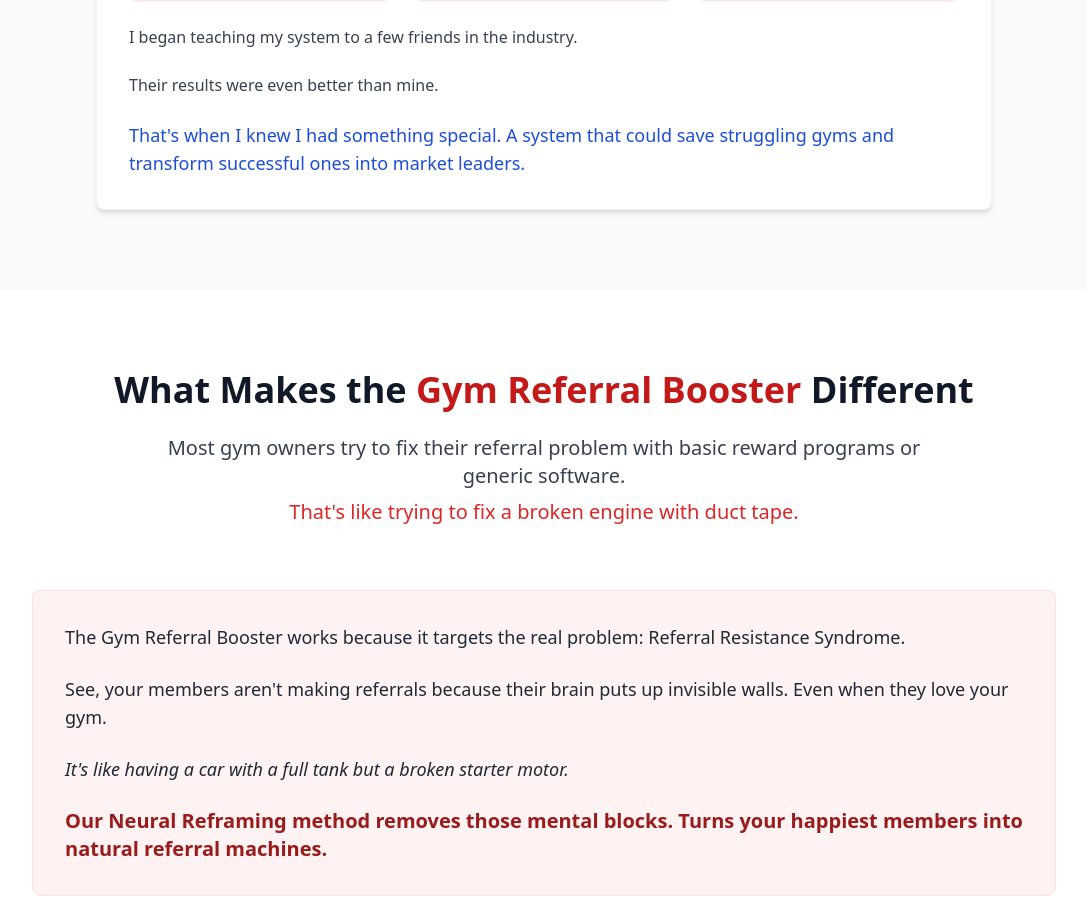
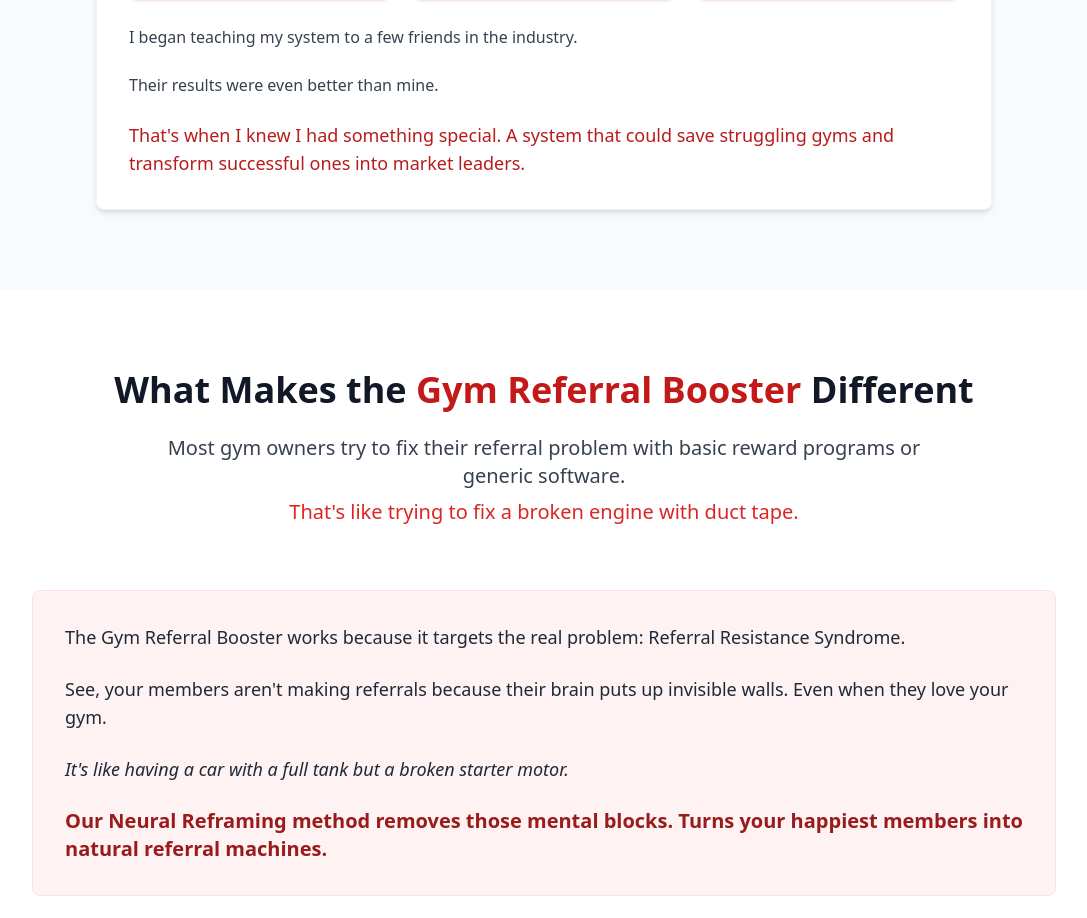
Before and after one commit to pdavid003/gym-referral-booster, a React (Vite) app: page / in a window 1280 px wide. Shown: the part 8404-9322 px from the top of the page, without its empty margins (96-1183 px from the left). Built offline with nearby package versions, Linux system fonts and the light colour scheme.

Commit message:
Updated OriginStorySection.tsx

```diff
--- a/src/components/OriginStorySection.tsx
+++ b/src/components/OriginStorySection.tsx
@@ -143,7 +143,7 @@ const OriginStorySection: React.FC = () => {
                 Their results were even better than mine.
               </p>
 
-              <p className="text-lg text-blue-700 font-medium mt-8">
+              <p className="text-lg text-primary-700 font-medium mt-8">
                 That's when I knew I had something special. A system that could save struggling gyms and transform successful ones into market leaders.
               </p>
             </div>
```
